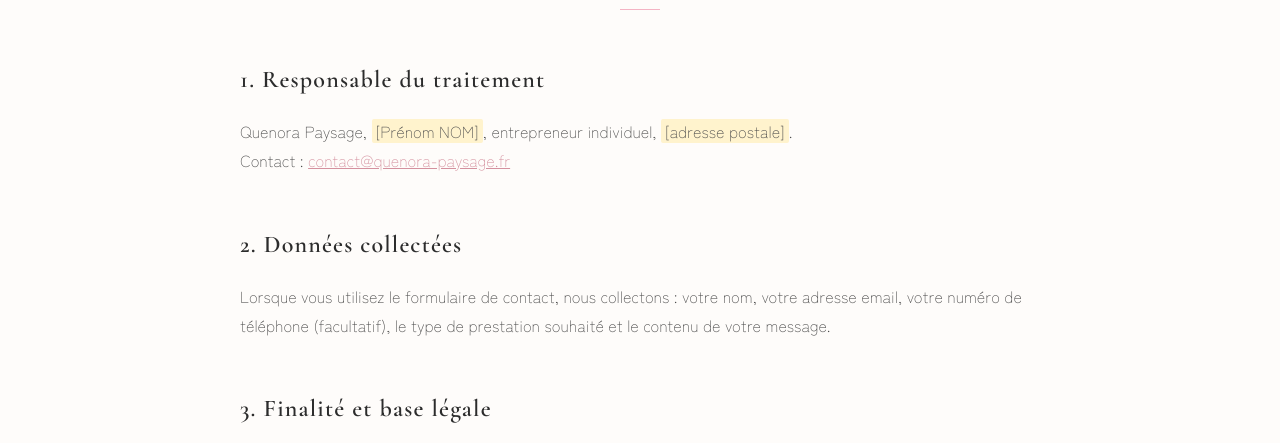
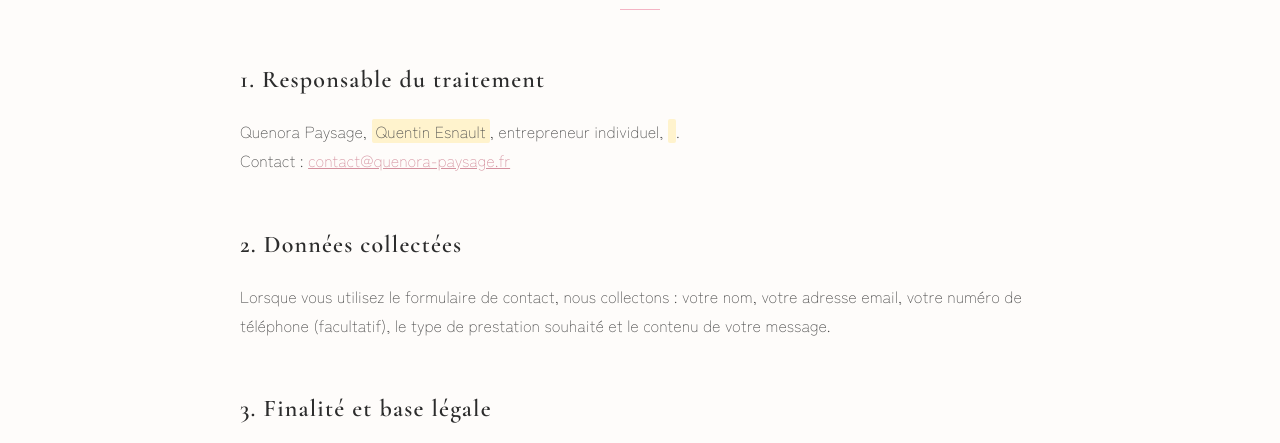
Before and after one commit to Quentinesnault/quenora-paysage, a plain HTML site: page confidentialite.html in a window 1280 px wide. Shown: the part 293-736 px from the top of the page. Drawn offline with nearby package versions, Linux system fonts and the light colour scheme.

Commit message:
Update confidentialite.html

```diff
--- a/confidentialite.html
+++ b/confidentialite.html
@@ -34,7 +34,7 @@
 
             <section>
                 <h2>1. Responsable du traitement</h2>
-                <p>Quenora Paysage, <span class="todo">[Prénom NOM]</span>, entrepreneur individuel, <span class="todo">[adresse postale]</span>.<br>
+                <p>Quenora Paysage, <span class="todo">Quentin Esnault</span>, entrepreneur individuel, <span class="todo"></span>.<br>
                 Contact : <a href="mailto:contact@quenora-paysage.fr">contact@quenora-paysage.fr</a></p>
             </section>
 
```
